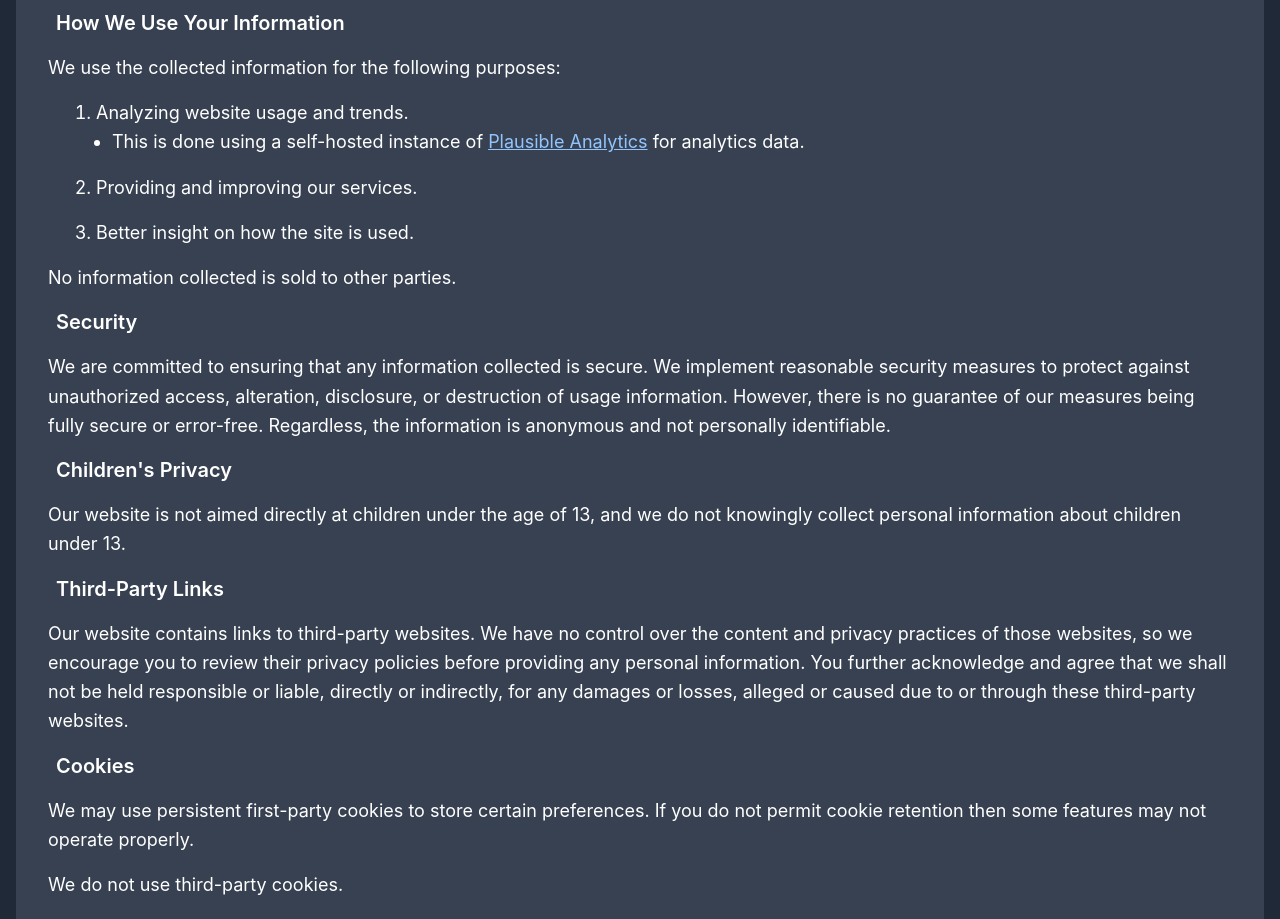
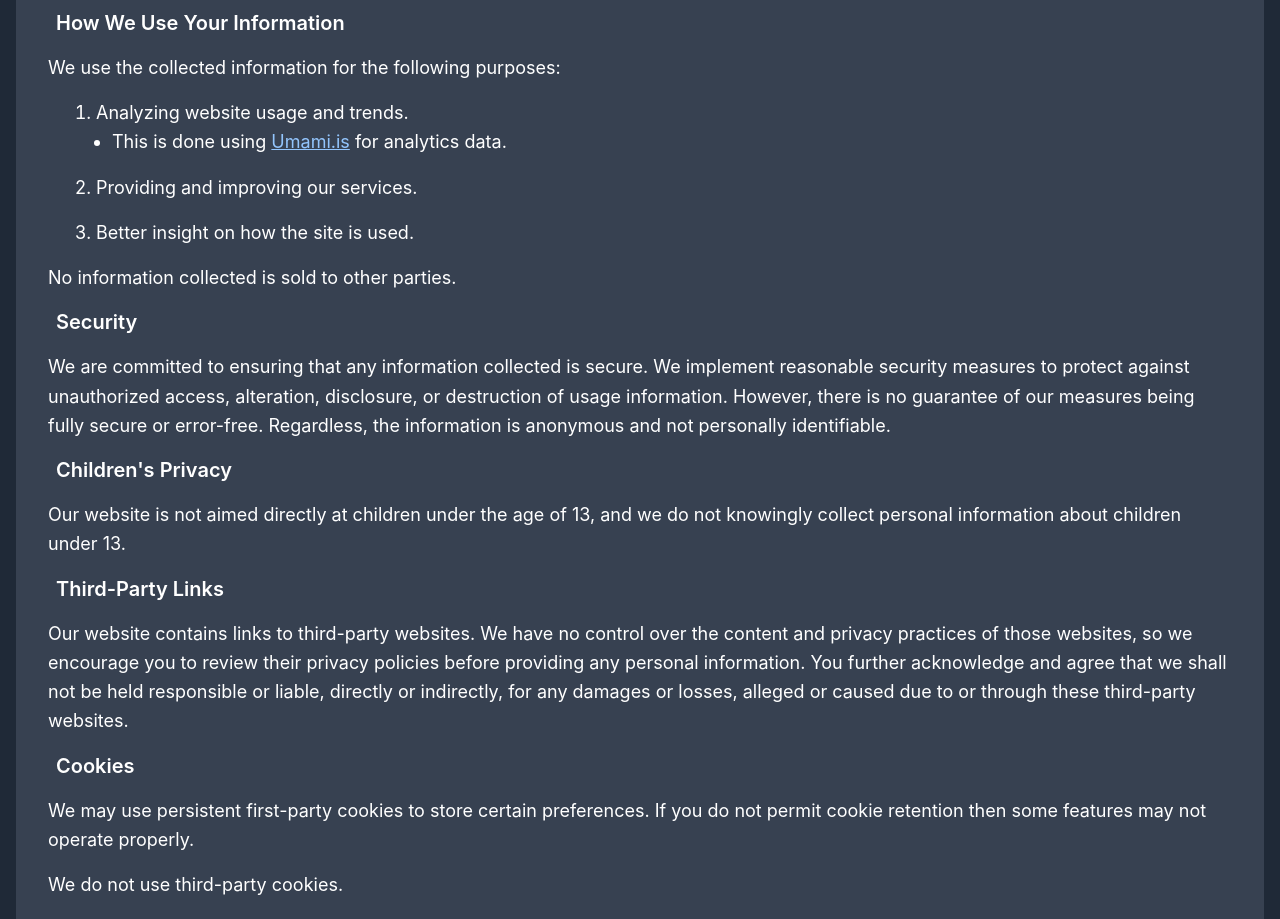
Before and after one commit to oo-2/crescn, a React (Create React App) app in the folder client/: page /privacy in a window 1280 px wide. Shown: the part 880-1799 px from the top of the page. Built offline with nearby package versions, Linux system fonts and the light colour scheme; no server answers; the HTML template or start-up script is replaced by a standard one.

Commit message:
Updated capitalization/analytics

```diff
--- a/client/src/pages/PrivacyPolicy.jsx
+++ b/client/src/pages/PrivacyPolicy.jsx
@@ -74,14 +74,14 @@ const PrivacyPolicy = () => {
                     Analyzing website usage and trends.
                     <ul className="list-disc ml-4">
                       <li>
-                        This is done using a self-hosted instance of{" "}
+                        This is done using {" "}
                         <a
-                          href="https://github.com/plausible/analytics"
+                          href="https://umami.is"
                           target="_blank"
                           rel="noreferrer"
                           className="underline text-blue-300 hover:opacity-75"
                         >
-                          Plausible Analytics
+                          Umami.is
                         </a>{" "}
                         for analytics data.
                       </li>
--- a/client/src/pages/Song.jsx
+++ b/client/src/pages/Song.jsx
@@ -30,7 +30,7 @@ const Song = () => {
         state: {
           error: "Browser Not Supported",
           message:
-            "Sorry, certain browsers are not supported such as IE, Safari, and Apple webkit.",
+            "Sorry, certain browsers are not supported such as IE, Safari, and Apple's WebKit.",
         },
       });
     }
```
